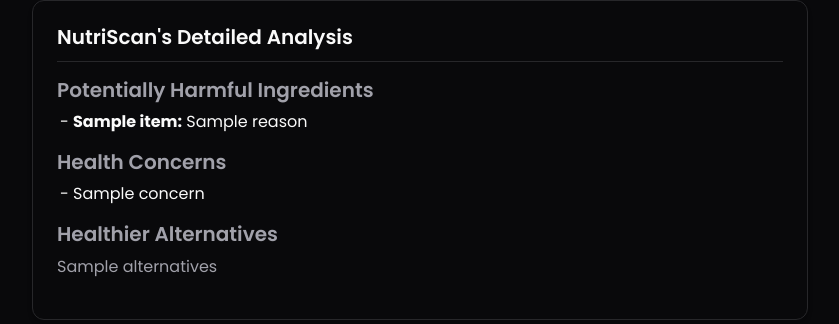
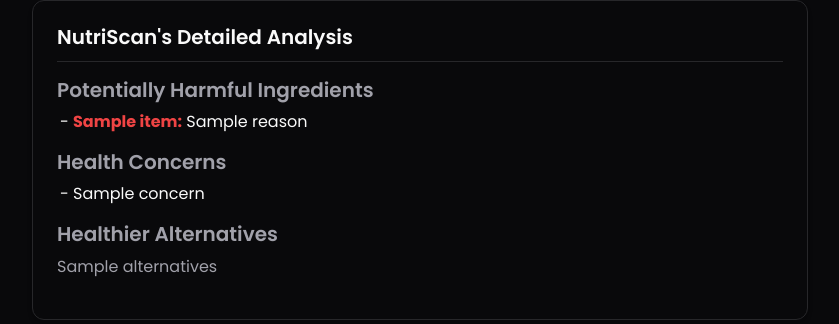
Before and after one commit to Mokarram7/Nutriscan-food-labels-insights, a Django app: template ocr_app_pr1/templates/Ingredient.html in a window 1280 px wide. Shown: the part 612-936 px from the top of the page, without its empty margins (220-1059 px from the left). Run offline with Django 5.2, Linux system fonts and the light colour scheme; the template is opened without the code that fills it: most values are stand-ins (such as "Sample title", 1, 10 or a date in 2020); parts of the project's set-up code (start-up, migrations or seed data) failed here and were passed over.

Commit message:
Add harmful ingredient highlighting in Ingredient.html for better visibility. Updated styles to emphasize potentially harmful ingredients with a new CSS class.

```diff
--- a/ocr_app_pr1/templates/Ingredient.html
+++ b/ocr_app_pr1/templates/Ingredient.html
@@ -28,6 +28,7 @@
     .result-card li { margin-bottom: 0.5rem; }
     .score-circle { width: 100px; height: 100px; border-radius: 50%; display: flex; justify-content: center; align-items: center; margin: 1rem auto; font-size: 2.25rem; font-weight: 700; border: 8px solid; transition: border-color 0.5s ease; }
     #health-score-summary { text-align: center; color: hsl(var(--muted-foreground)); margin-top: 0.5rem; }
+    .harmful-name { color: #ef4444; } /* Bright Red for emphasis */
 </style>
 {% endblock %}
 
@@ -65,7 +66,7 @@
             <h5>Potentially Harmful Ingredients</h5>
             <ul>
                 {% for item in results.gemini_analysis.harmful_ingredients %}
-                    <li><strong>{{ item.name }}:</strong> {{ item.reason }}</li>
+                    <li><strong class="harmful-name">{{ item.name }}:</strong> {{ item.reason }}</li>
                 {% endfor %}
             </ul>
         </div>
```
Also changed, not shown: db.sqlite3.
